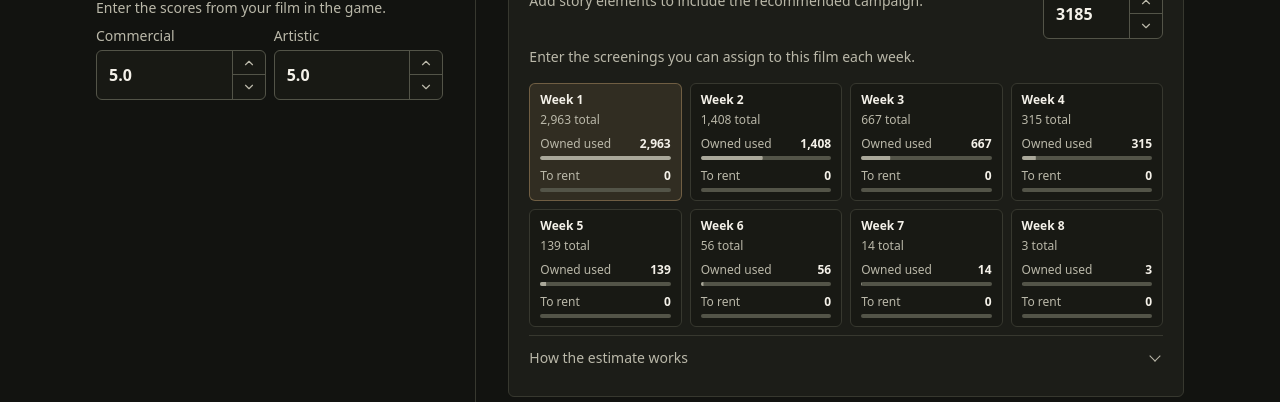
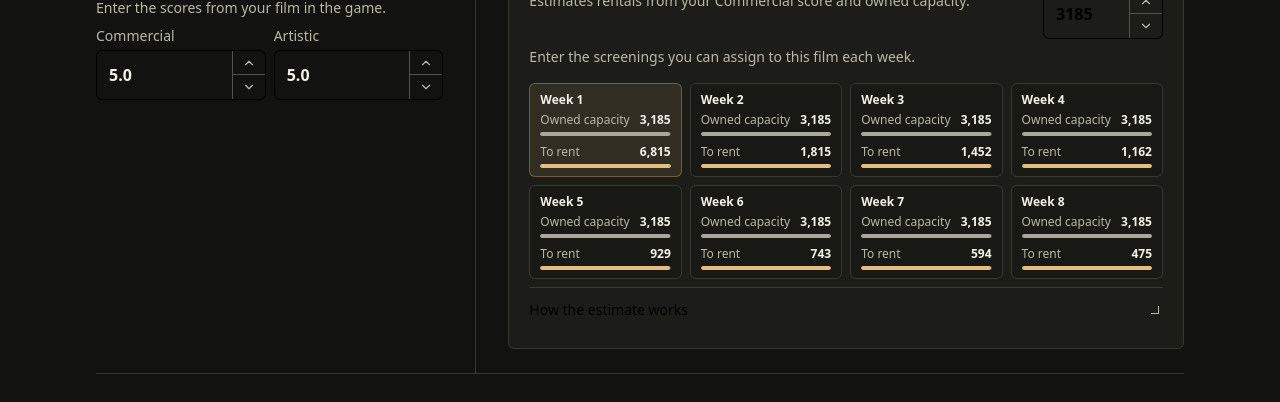
Before and after one commit to SantanuDatta/HA-Campaign-Desk, a plain HTML site: page index.html in a window 1280 px wide. Shown: the part 569-971 px from the top of the page. Drawn offline with nearby package versions, Linux system fonts and the light colour scheme.

Commit message:
ref: logic

```diff
--- a/app.js
+++ b/app.js
@@ -729,10 +729,7 @@ function mountDistributionCards() {
     const card = element('div', 'min-w-0 rounded-md border border-line bg-field px-2.5 py-2 first:border-brand/35 first:bg-brand/10')
     const week = element('dt', 'text-xs font-semibold', 'Week ' + weekNumber)
     const content = element('dd', 'mt-1 grid gap-2')
-    const total = element('span', 'min-w-0 wrap-anywhere text-xs text-muted tabular-nums')
-    total.dataset.screeningTotal = ''
-    content.append(total)
-    const meters = [['Owned used', 'bg-muted/85'], ['To rent', 'bg-brand']].map(([label, tone]) => {
+    const meters = [['Owned capacity', 'bg-muted/85'], ['To rent', 'bg-brand']].map(([label, tone]) => {
       const meter = element('div', 'grid gap-1')
       const row = element('div', 'flex flex-wrap items-baseline justify-between gap-x-1 text-xs')
       const amount = element('span', 'min-w-0 wrap-anywhere font-semibold tabular-nums')
@@ -749,35 +746,28 @@ function mountDistributionCards() {
     })
     card.append(week, content)
     grid.append(card)
-    return { total, meters }
+    return meters
   })
 }
 
-function refreshDistribution(scoresValid, plan, mixValid) {
+function refreshDistribution(commercialValid) {
   const ownedValid = validNumber(owned)
-  const weeks = scoresValid && ownedValid && mixValid
-    ? estimateScreenings(selection, commercial.valueAsNumber, artistic.valueAsNumber, owned.valueAsNumber, plan) : []
-  const peak = Math.max(1, ...weeks.map(week => week.target))
+  const capacity = owned.valueAsNumber
+  const rentals = commercialValid && ownedValid
+    ? estimateScreenings(commercial.valueAsNumber, capacity) : []
 
   owned.setAttribute('aria-invalid', String(!ownedValid))
   const error = byId('distribution-error')
-  error.hidden = ownedValid && scoresValid && mixValid
-  error.textContent = !mixValid ? 'Set your genre mix to 100% to update the forecast.'
-    : !scoresValid ? 'Enter Commercial and Artistic scores from 0 to 10.'
-      : !ownedValid ? 'Enter your owned screenings as a whole number of 0 or more.' : ''
+  error.hidden = ownedValid && commercialValid
+  error.textContent = !commercialValid ? 'Enter a Commercial score from 0 to 10.'
+    : !ownedValid ? 'Enter your owned screenings as a whole number of 0 or more.' : ''
+  byId('weeks').hidden = rentals.length === 0
+  if (!rentals.length) return
 
-  const agency = plan?.agencies[0]
-  const campaign = byId('distribution-campaign')
-  campaign.textContent = mixValid ? 'Add story elements to include the recommended campaign.' : ''
-  if (plan && agency) {
-    const totalWeeks = plan.duration.reduce((sum, weeks) => sum + weeks, 0)
-    campaign.textContent = 'Assumes ' + agency.name + ' runs the suggested ' + totalWeeks + '-week campaign.'
-  }
-  byId('weeks').hidden = weeks.length === 0
-  for (const [weekIndex, { target, toRent }] of weeks.entries()) {
-    const { total, meters } = distributionCards[weekIndex]
-    total.textContent = target.toLocaleString('en-US') + ' total'
-    for (const [index, value] of [target - toRent, toRent].entries()) {
+  const peak = Math.max(1, capacity, ...rentals)
+  for (const [weekIndex, toRent] of rentals.entries()) {
+    const meters = distributionCards[weekIndex]
+    for (const [index, value] of [capacity, toRent].entries()) {
       const { amount, bar } = meters[index]
       amount.textContent = value.toLocaleString('en-US')
       bar.style.setProperty('--screening-ratio', String(value / peak))
@@ -808,7 +798,7 @@ function refreshResults() {
   totalLabel.dataset.valid = String(mixValid)
   const plan = scoresValid && mixValid && selection.size ? planCampaign(selection, score, artistic.valueAsNumber) : null
   renderPlan(plan, mixValid)
-  refreshDistribution(scoresValid, plan, mixValid)
+  refreshDistribution(commercialValid)
 }
 
 function refreshSelection() {
--- a/index.html
+++ b/index.html
@@ -286,7 +286,7 @@
                 <h3 class="flex items-center gap-2 text-base font-semibold" id="distribution-title">
                   <svg class="ui-icon size-4.5 text-brand" aria-hidden="true" viewBox="0 0 24 24"><use href="#icon-ticket"></use></svg> Distribution calculator
                 </h3>
-                <p class="mt-1 text-sm text-muted" id="distribution-campaign"></p>
+                <p class="mt-1 text-sm text-muted">Estimates rentals from your Commercial score and owned capacity.</p>
               </div>
               <div class="ml-auto grid justify-items-end gap-1.5">
                 <label class="text-sm font-medium text-ink" for="owned">Owned screenings</label>
@@ -295,12 +295,12 @@
             </div>
             <p class="mt-2 text-sm text-muted" id="owned-help">Enter the screenings you can assign to this film each week.</p>
             <p class="mt-2 text-sm text-error" id="distribution-error" hidden></p>
-            <dl class="mt-4 grid grid-cols-2 gap-2 @min-[30rem]:grid-cols-4" id="weeks" aria-label="Weekly screenings and rentals" hidden></dl>
+            <dl class="mt-4 grid grid-cols-2 gap-2 @min-[30rem]:grid-cols-4" id="weeks" aria-label="Weekly owned capacity and estimated rentals" hidden></dl>
             <details class="group mt-2 border-t border-line">
               <summary class="disclosure-trigger text-sm font-medium text-muted">How the estimate works <span class="disclosure-chevron" aria-hidden="true"></span></summary>
               <div class="grid gap-2 pb-2 text-sm text-muted">
-                <p>The forecast uses your film scores, story elements, and the top advertiser’s in-game targets and ad strength. It follows the recommended campaign, including the drop in ad reach after it ends. The estimate assumes standard difficulty and a regular release date. Holidays, studio perks, and competing films can change demand.</p>
-                <p>Rentals cover the screenings your owned capacity cannot cover. Bars use the largest weekly target as their scale.</p>
+                <p>Week 1 starts at 2,000 screenings per Commercial score point. Week 2 starts at 1,000 per point. The calculator subtracts your owned screenings for those two weeks, then reduces the Week 2 rental estimate by 20% each week.</p>
+                <p>Owned capacity is the number you can assign each week. Both bars use the largest capacity or rental value shown as their scale.</p>
               </div>
             </details>
           </section>
@@ -361,11 +361,11 @@
       <div class="grid gap-4 pb-4 text-sm text-muted md:grid-cols-2">
         <section aria-labelledby="source-game">
           <h3 class="font-semibold text-ink" id="source-game">Game data</h3>
-          <p class="mt-1">The forecast draws on the release and advertising mechanics in <a class="text-brand underline underline-offset-2" href="https://store.steampowered.com/app/2680550/Hollywood_Animal/">Hollywood Animal</a></p>
+          <p class="mt-1">Campaign Desk is a planning guide for <a class="text-brand underline underline-offset-2" href="https://store.steampowered.com/app/2680550/Hollywood_Animal/">Hollywood Animal</a>.</p>
         </section>
         <section aria-labelledby="source-forecast">
           <h3 class="font-semibold text-ink" id="source-forecast">Forecast assumptions</h3>
-          <p class="mt-1">The forecast assumes you run the top recommended advertiser on the suggested schedule. It uses standard difficulty, a regular release date, and the average of your two scores as a stand-in for the game’s baseline score. Holidays, studio perks, and competing releases can change attendance.</p>
+          <p class="mt-1">The distribution estimate uses your Commercial score and the owned screenings you enter. In-game attendance can vary with advertising, holidays, studio perks, and competition.</p>
         </section>
       </div>
     </details>
--- a/planner.js
+++ b/planner.js
@@ -58,57 +58,14 @@ function planCampaign(selection, commercial, artistic) {
   return { lean, audiences, agencies, holidays, duration: [6, 4, commercial >= 9 ? 4 : 0] }
 }
 
-// Release defaults from Hollywood Animal Steam build 26402049.
-// Group weights are in the order baseline, artistic, commercial.
-const releaseGroupWeights = {
-  TM: [0.15, 0.05, 0.20],
-  TF: [0.15, 0.05, 0.20],
-  YM: [0.30, 0.40, 0.25],
-  YF: [0.30, 0.30, 0.25],
-  AM: [0.05, 0.10, 0.10],
-  AF: [0.05, 0.10, 0.10]
-}
-const adReachByWeek = [0.25, 0.45, 0.60, 0.70, 0.80, 0.90, 0.95, 1, 1, 0.95, 0.90, 0.85, 0.75, 0.60, 0.30, 0.10]
-const adEfficiencyByLevel = [0.15, 0.30, 0.50]
-const adFadeAfterCampaign = [0.95, 0.85, 0.70, 0.20]
-const openingWeekReachIndex = 8
-const defaultAudienceFractions = [0.10, 0.05, 0.05]
-const releaseMarket = 30_000_000
-const viewersPerScreening = 400
-
-function estimateScreenings(selection, commercial, artistic, owned, plan) {
-  const agency = plan?.agencies[0]
-  const preRelease = plan?.duration[0] ?? 0
-  const campaignLength = plan?.duration.reduce((sum, weeks) => sum + weeks, 0) ?? 0
-  const art = artistic / 10
-  const com = commercial / 10
-  // The final scores are available, so use their mean as a proxy for the in-game baseline.
-  const baseline = (art + com) / 2
-  const audienceShares = [baseline * 0.55, art * 0.15, com * 0.30]
-  const retentionModifiers = [
-    1 - Math.max(0, art - com),
-    1 - Math.max(0, com - art),
-    1 - Math.max(0, art - com)
-  ]
-  const groups = audienceAffinities(selection).map(({ id, score }) => ({
-    retention: score,
-    shares: releaseGroupWeights[id].map((weight, index) => weight * audienceShares[index]),
-    adScoreTypes: agency?.adAudiences[id] ?? []
-  }))
+// The release 2.18.0 distribution formula decays the Week 2 rental gap.
+function estimateScreenings(commercial, owned) {
+  const openingGap = Math.max(0, commercial * 2 * 1000 - owned)
+  let rentalGap = Math.max(0, commercial * 1000 - owned)
 
   return Array.from({ length: 8 }, (_, week) => {
-    const visibility = adReachByWeek[openingWeekReachIndex + week]
-    const campaignWeek = preRelease + week
-    const activeReach = adReachByWeek[Math.min(campaignWeek, campaignLength)] ?? 0
-    const fade = campaignWeek < campaignLength ? 1 : (adFadeAfterCampaign[campaignWeek - campaignLength] ?? 0)
-    const adBoost = agency ? adEfficiencyByLevel[agency.level - 1] * activeReach * fade : 0
-    const share = groups.reduce((sum, { retention, shares, adScoreTypes }) =>
-      sum + shares.reduce((subtotal, share, index) => {
-        const reach = defaultAudienceFractions[index] * visibility + (adScoreTypes.includes(index) ? adBoost : 0)
-        return subtotal + share * reach * (retention * retentionModifiers[index]) ** week
-      }, 0), 0)
-    const demand = releaseMarket * share
-    const target = Math.max(0, Math.ceil(demand / viewersPerScreening - 1e-9))
-    return { target, toRent: Math.max(0, target - owned) }
+    if (week > 1) rentalGap *= 0.8
+    const round = week < 4 ? Math.ceil : Math.floor
+    return round(week === 0 ? openingGap : rentalGap)
   })
 }
```
Also changed, not shown: 1 other file.
